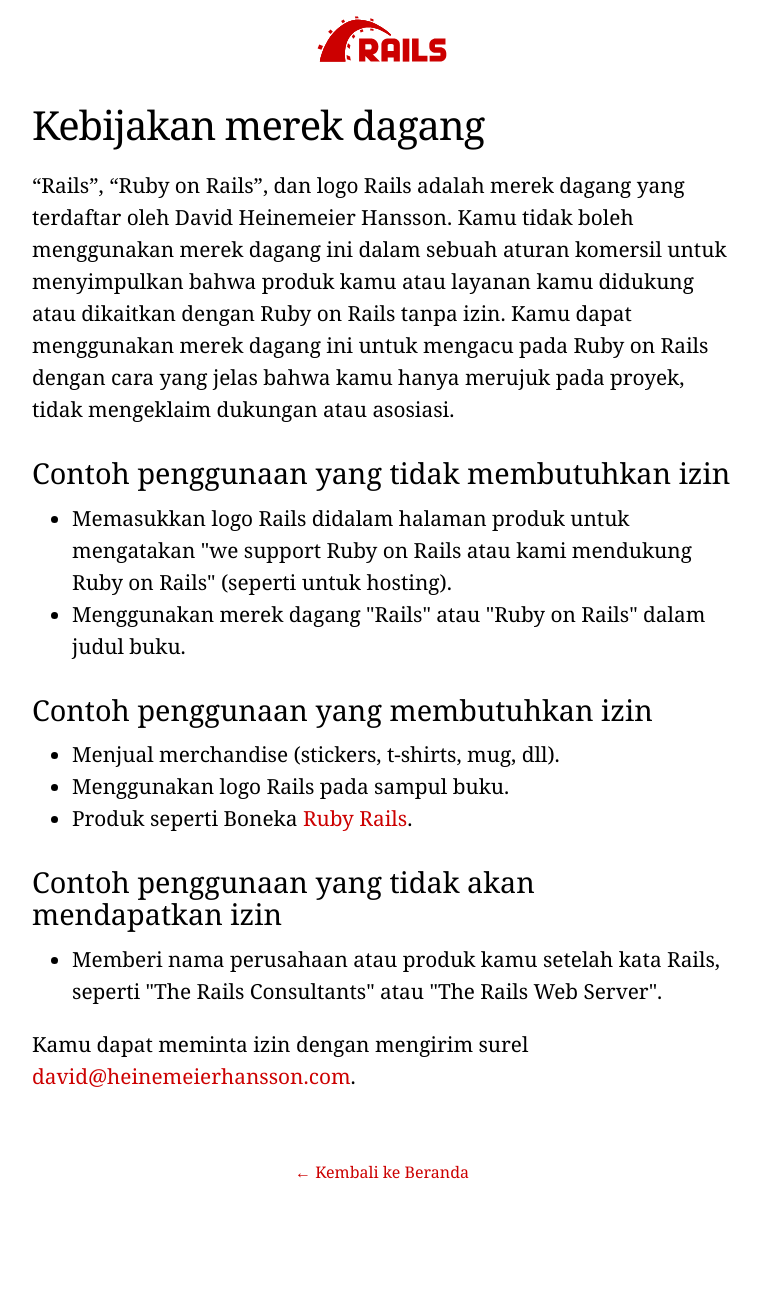
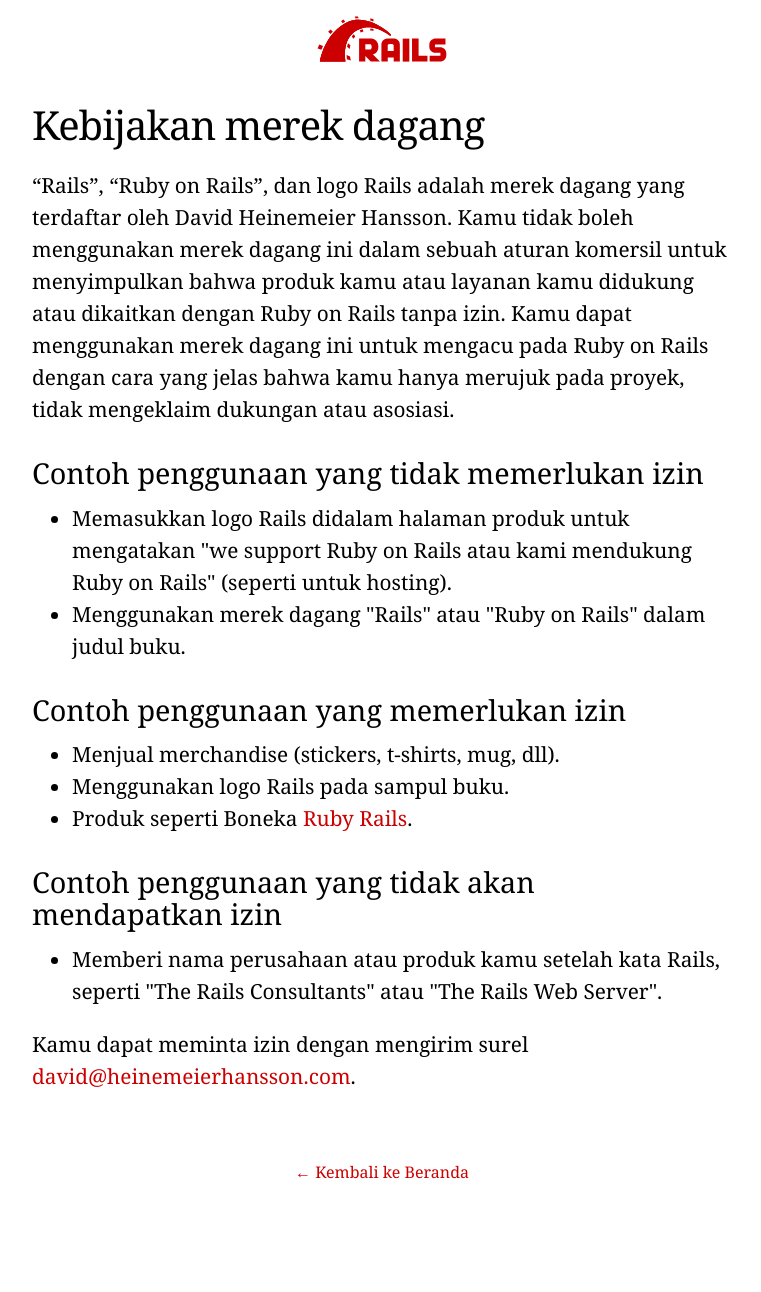
Before and after one commit to rails-id/rails-id.github.io, a Jekyll site: the page built from trademarks.html, in a window 1280 px wide. Shown: the whole page, without its empty margins (258-1019 px from the left). Built offline with Jekyll 4.4.1, drawn with Linux system fonts in a browser that asks for light colours.

Commit message:
fix to memerlukan

```diff
--- a/trademarks.html
+++ b/trademarks.html
@@ -12,7 +12,7 @@
         “Rails”, “Ruby on Rails”, dan logo Rails adalah merek dagang yang terdaftar oleh David Heinemeier Hansson. Kamu tidak boleh menggunakan merek dagang ini dalam sebuah aturan komersil untuk menyimpulkan bahwa produk kamu atau layanan kamu didukung atau dikaitkan dengan Ruby on Rails tanpa izin. Kamu dapat menggunakan merek dagang ini untuk mengacu pada Ruby on Rails dengan cara yang jelas bahwa kamu hanya merujuk pada proyek, tidak mengeklaim dukungan atau asosiasi.
       </p>
 
-      <h2>Contoh penggunaan yang tidak membutuhkan izin</h2>
+      <h2>Contoh penggunaan yang tidak memerlukan izin</h2>
 
       <p>
         <ul>
@@ -21,7 +21,7 @@
         </ul>
       </p>
 
-      <h2>Contoh penggunaan yang membutuhkan izin</h2>
+      <h2>Contoh penggunaan yang memerlukan izin</h2>
 
       <p>
         <ul>
```
